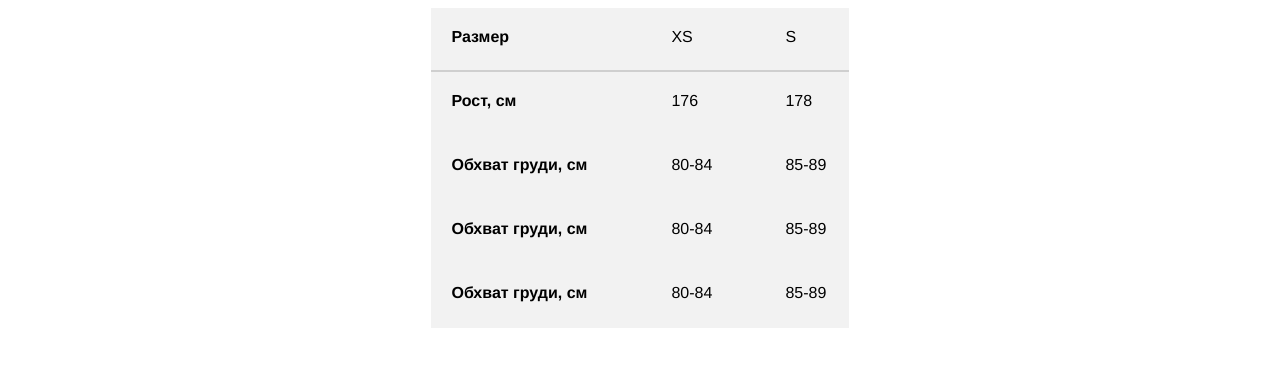
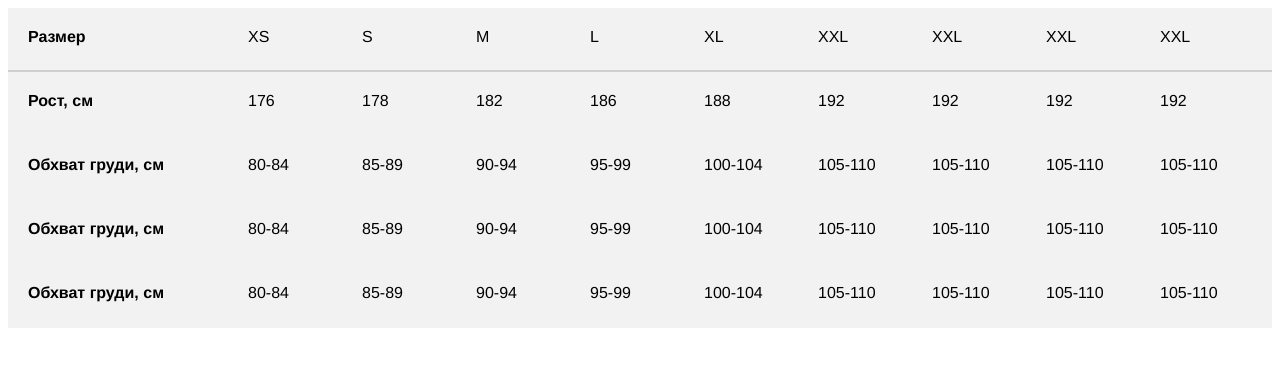
Before and after one commit to bogatyreva-olga/table-of-size, a plain HTML site: page index.html in a window 1280 px wide. Drawn offline with Linux system fonts and the light colour scheme.

Commit message:
remove modal content

```diff
--- a/index.html
+++ b/index.html
@@ -150,12 +150,10 @@
     <title>Table of size</title>
 </head>
 <body>
-<div class="modal-content">
     <div class="modal-body">
         <div class="table-size-container">
             <div class="size-table"></div>
         </div>
     </div>
-</div>
 </body>
 </html>
--- a/style.css
+++ b/style.css
@@ -1,10 +1,5 @@
-.modal-content {
-    width: 33%;
-    margin: 0 auto;
-}
-
 .modal-body {
-overflow-x: scroll;
+    overflow-x: scroll;
     max-width: 100%;
 }
 
```
